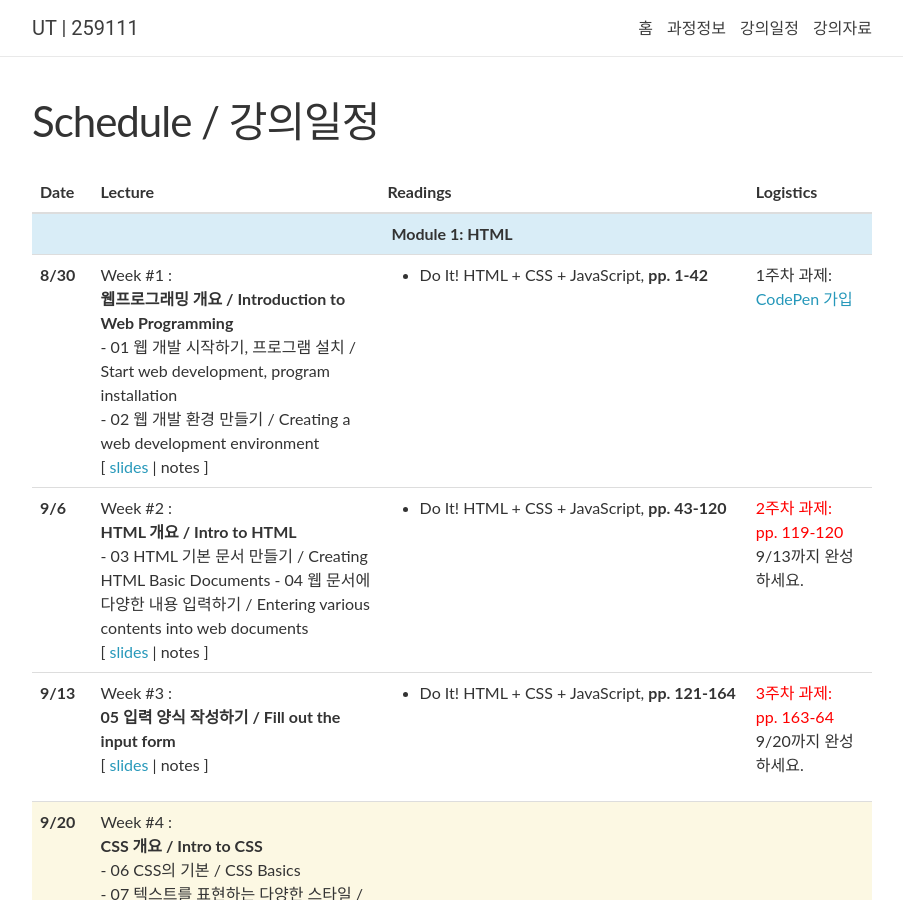
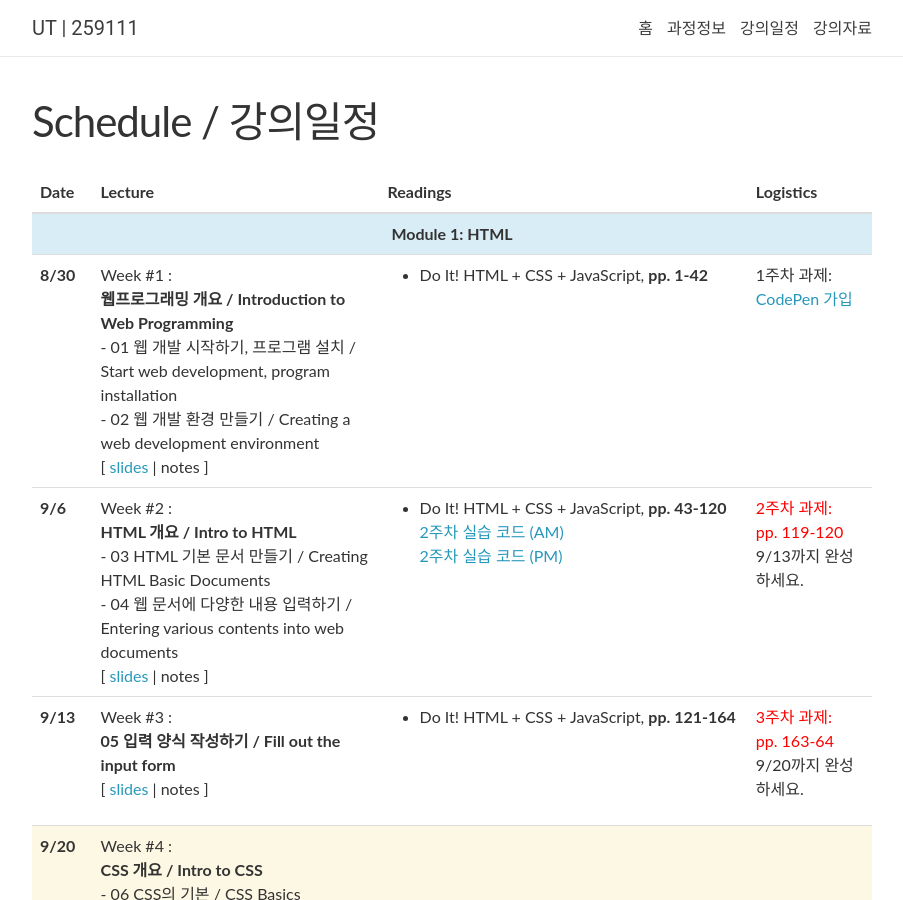
Before and after one commit to 2023-aaronkr/ut-web, a Jekyll site: the page built from _pages/lectures.md, in a window 1280 px wide and 900 px high. Shown: the whole window, without its empty margins (188-1091 px from the left). Built offline with Jekyll 4.4.1, drawn with Linux system fonts in a browser that asks for light colours; nearby versions of some CDN libraries; comment, search, counter and statistics services are not loaded.

Commit message:
Update code links

```diff
--- a/_data/lectures.yml
+++ b/_data/lectures.yml
@@ -16,11 +16,13 @@
   week: 2
   title: >
     <strong>HTML 개요 / Intro to HTML</strong> <br />
-    - 03 HTML 기본 문서 만들기 / Creating HTML Basic Documents
+    - 03 HTML 기본 문서 만들기 / Creating HTML Basic Documents <br />
     - 04 웹 문서에 다양한 내용 입력하기 / Entering various contents into web documents
   slides: "https://docs.google.com/presentation/d/1pCGKksf_S1F0xufgE8Qdei4A4zMhgWqgLlZRSvUtJG8/edit?usp=sharing"
   readings: >
-    Do It! HTML + CSS + JavaScript, <strong>pp. 43-120</strong>
+    Do It! HTML + CSS + JavaScript, <strong>pp. 43-120</strong><br />
+    <a href="https://codepen.io/collection/gYBaGG">2주차 실습 코드 (AM)</a><br />
+    <a href="https://codepen.io/collection/PYyeJO">2주차 실습 코드 (PM)</a>
   logistics: >
     <span style="color: red">2주차 과제:<br>pp. 119-120</span><br>
     9/13까지 완성하세요.
```
